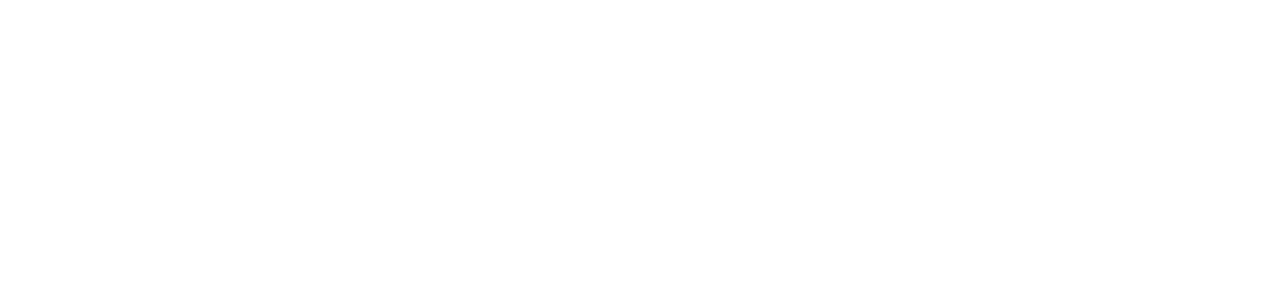
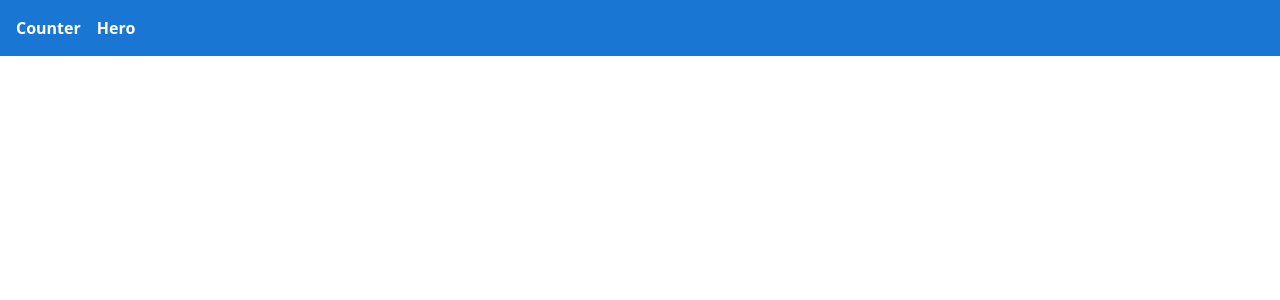
Before and after one commit to sami-sopas/Angular-Stuff, an Angular app in the folder 02-bases/: page / in a window 1280 px wide. Shown: the top 300 px of the page. Built offline with nearby package versions, Linux system fonts and the light colour scheme.

Commit message:
Router link

```diff
--- a/02-bases/src/app/app.component.html
+++ b/02-bases/src/app/app.component.html
@@ -1,3 +1,4 @@
+<app-navbar/>
 <!-- Dependiendo de la ruta en la que me encuentre,
       se renderizara un componente -->
 <section class="mx-5 mt-2">
--- a/02-bases/src/app/app.component.ts
+++ b/02-bases/src/app/app.component.ts
@@ -1,9 +1,10 @@
 import { Component } from '@angular/core';
 import { RouterOutlet } from '@angular/router';
+import { NavbarComponent } from "./components/shared/navbar/navbar.component";
 
 @Component({
   selector: 'app-root',
-  imports: [RouterOutlet],
+  imports: [RouterOutlet, NavbarComponent],
   templateUrl: './app.component.html',
   styleUrl: './app.component.css'
 })
--- a/02-bases/src/app/app.routes.ts
+++ b/02-bases/src/app/app.routes.ts
@@ -10,5 +10,9 @@ export const routes: Routes = [
   {
     path: 'hero',
     component: HeroPageComponent
+  },
+  {
+    path: '**', //Cualquier path no definido
+    redirectTo: ''
   }
 ];
--- /dev/null
+++ b/02-bases/src/app/components/shared/navbar/navbar.component.html
@@ -0,0 +1,27 @@
+<style>
+  nav {
+    display: flex;
+    gap: 1rem;
+    background-color: #1976d2;
+    padding: 1rem;
+  }
+
+  a {
+    color: white;
+    text-decoration: none;
+    font-weight: bold;
+  }
+  nav a.active {
+    color: rgb(246, 143, 87);
+  }
+</style>
+
+<nav>
+  <a
+    routerLink="/counter"
+    routerLinkActive="active"
+    [routerLinkActiveOptions]="{exact: true}"
+    >Counter</a> <!-- Esto hara que se active solo si el path es exactamente el mismo, es decir un /counter/1 no se pondria en activo-->
+
+  <a [routerLink]="['/hero']" [routerLinkActive]="['active']">Hero</a> <!-- Ejemplo si fuera asignando una variable -->
+</nav>
```
Also changed, not shown: 02-bases/src/app/components/shared/navbar/navbar.component.ts (added, +11 -0 lines).
